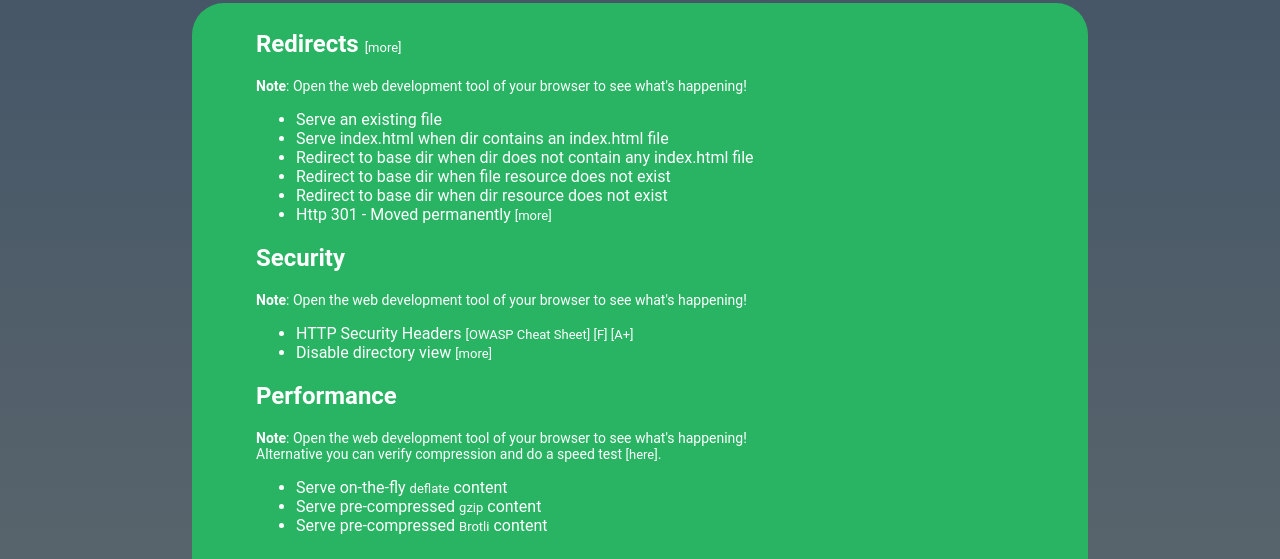
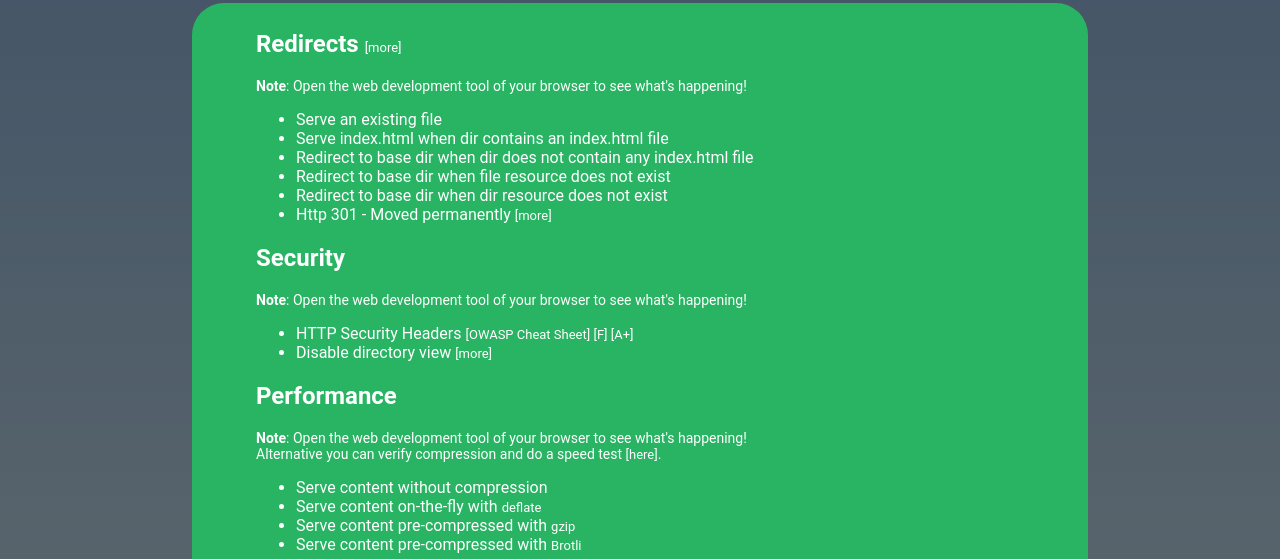
Before and after one commit to ionos-deploy-now/.htaccess-samples, a website: page src/html/index.html in a window 1280 px wide. Shown: the part 217-776 px from the top of the page. Drawn offline with nearby package versions, Linux system fonts and the light colour scheme; files that its build step writes are made by us from their sources.

Commit message:
added no-compression sample

```diff
--- a/src/html/index.html
+++ b/src/html/index.html
@@ -80,25 +80,21 @@
         </p>
         <ul>
             <li>
-                <a href="/performance/deflate/index.html">
-                    Serve on-the-fly
-                    <a class="more" href="https://en.wikipedia.org/wiki/Deflate" target="_blank">deflate</a>
-                    content
+                <a href="/performance/no-compression/index.html">
+                    Serve content without compression
                 </a>
             </li>
             <li>
-                <a href="/performance/gzip/index.html">
-                    Serve pre-compressed
-                    <a class="more" href="https://en.wikipedia.org/wiki/Gzip" target="_blank">gzip</a>
-                    content
-                </a>
+                <a href="/performance/deflate/index.html">Serve content on-the-fly with </a>
+                <a class="more" href="https://en.wikipedia.org/wiki/Deflate" target="_blank">deflate</a>
             </li>
             <li>
-                <a href="/performance/brotli/index.html">
-                    Serve pre-compressed
-                    <a class="more" href="https://en.wikipedia.org/wiki/Brotli" target="_blank">Brotli</a>
-                    content
-                </a>
+                <a href="/performance/gzip/index.html">Serve content pre-compressed with </a>
+                <a class="more" href="https://en.wikipedia.org/wiki/Gzip" target="_blank">gzip</a>
+            </li>
+            <li>
+                <a href="/performance/brotli/index.html">Serve content pre-compressed with </a>
+                <a class="more" href="https://en.wikipedia.org/wiki/Brotli" target="_blank">Brotli</a>
             </li>
         </ul>
 
```
Also changed, not shown: src/performance/no-compression/index.html (added, +1 -0 lines), 2 other files.
